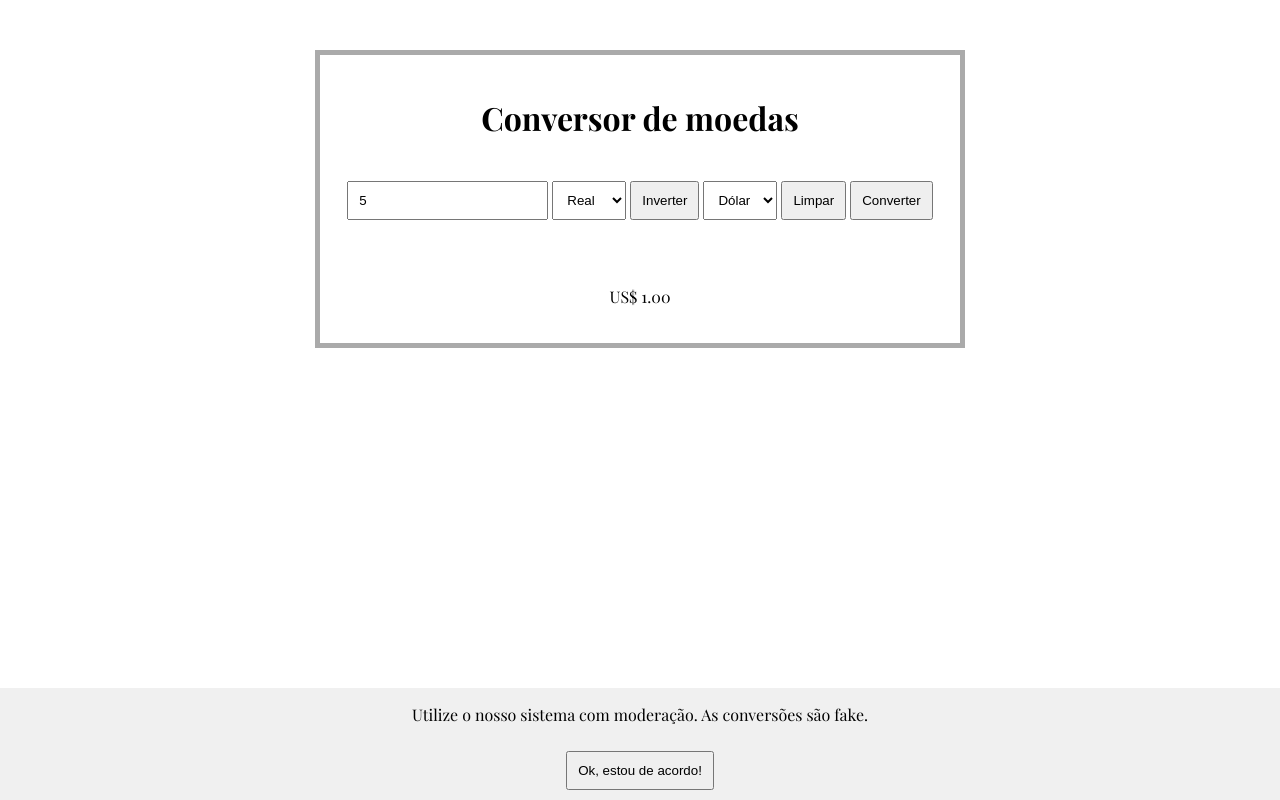
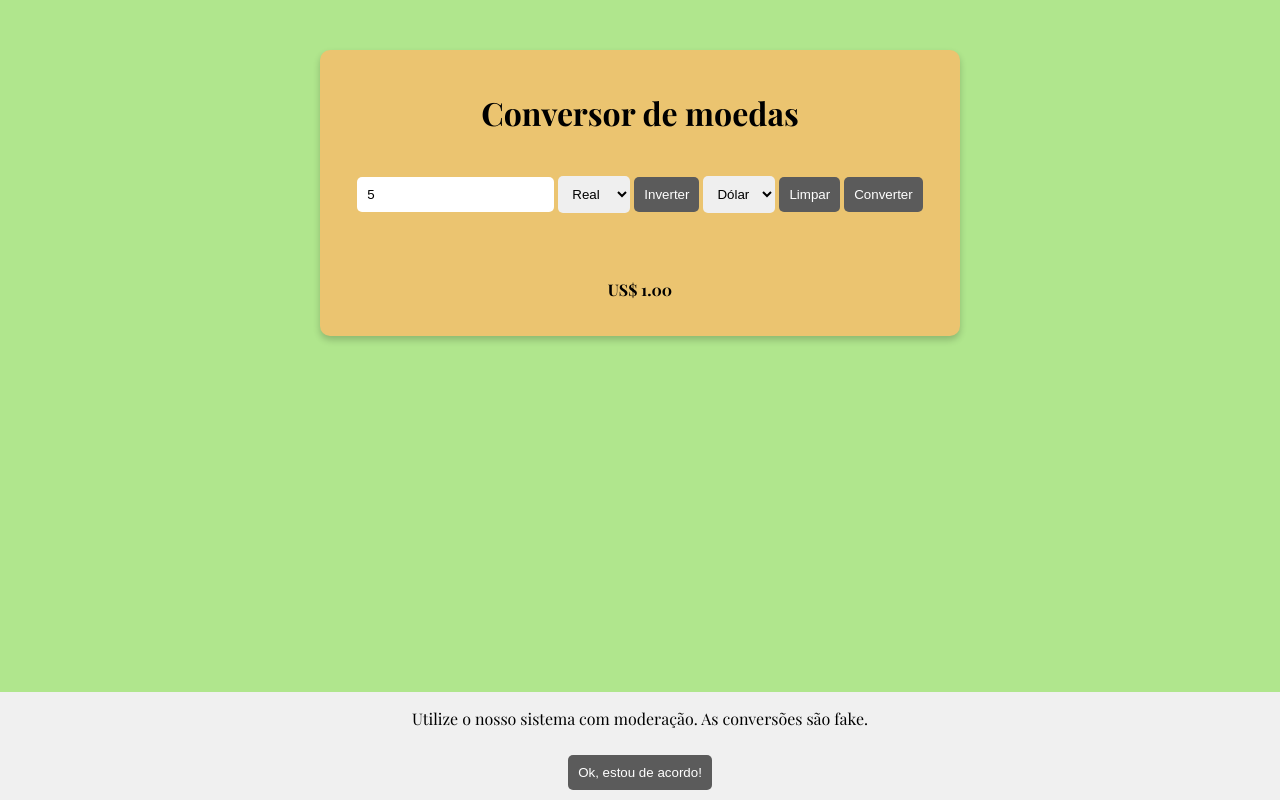
Before and after one commit to Lescillei/ceub-programacao-web, a plain HTML site: page conversorMoedas/conversorMoedas.html in a window 1280 px wide. Both pictures are taken after typing "5" into the empty fields and a click on the button "Converter". Drawn offline with nearby package versions, Linux system fonts and the light colour scheme; a web font is replaced by a local one.

Commit message:
guardando historico e mudando background-color

```diff
--- a/conversorMoedas/estiloConversor.css
+++ b/conversorMoedas/estiloConversor.css
@@ -1,11 +1,41 @@
+body {
+    background-color: #b0e68d;
+    color: black;
+}
+
 #container {
+    background-color: rgb(235, 196, 112);
     margin-top: 50px;
-    border: 5px solid #aaa;
+    box-shadow: 0px 4px 7px rgba(0, 0, 0, 0.2);
     padding: 20px;
     text-align: center;
     width: 600px;
     margin-left: auto;
     margin-right: auto;
+    border-radius: 10px;
+}
+
+button {
+    background-color: #5b5b5b;
+    color: #fff;
+    border: none;
+    border-radius: 5px;
+}
+
+button:hover {
+    background-color: black;
+    cursor: pointer;
+}
+
+select {
+    border: none;
+    border-radius: 5px;
+}
+
+input {
+    border-radius: 5px;
+    border: none;
+    margin: bisque;
 }
 
 input, select, button {
@@ -27,6 +57,10 @@ h1, p {
     background-color: #f0f0f0;
 }
 
+#resultado {
+    font-weight: bold;
+}
+
 #botao-aceita-mensagem {
     margin-top: 10px;
     margin-bottom: 10px;
--- a/conversorMoedas/scriptConversor.js
+++ b/conversorMoedas/scriptConversor.js
@@ -75,6 +75,10 @@ valorUsuario.addEventListener("keypress", function(event) {
 //console.log(valoresConversao['real']['euro']);
 
 function converter () {
+    //Array
+    let historicoRecuperado = recuperaHistorico();
+
+
     let valorUsuario = document.getElementById("valorEntrada").value;
     let moeda1 = document.getElementById("moeda1").value;
     let moeda2 = document.getElementById("moeda2").value;
@@ -101,21 +105,43 @@ function converter () {
         valorDoUsuario: valorUsuario,
         valorMoeda1: moeda1,
         valorMoeda2: moeda2,
-        valorResultado: resultado
+        valorResultado: resultado.toFixed(2)
     }
     //antes: converter objeto JS para JSON = JSON.stringify()
-    localStorage.setItem("historico", JSON.stringify(objetoResultado));
+    //let objetoResultadoJSON = JSON.stringify(objetoResultado);
+    //localStorage.setItem("historico", objetoResultadoJSON);
+
+    salvarHistorico(objetoResultado);
+
+}
+
+function recuperaHistorico () {
+    //pegar (get) do localStorage valor da chave historico
+    //localStorage = string > Recupere OBJETO JS (reverter)
+    let historico = localStorage.getItem("historico");
+
+    if (!historico) {
+        return [];
+    }
+
+    let historicoObjeto = JSON.parse(historico);
+
+    return historicoObjeto;
+    //Testar = recuperaHistorico no começo do converter
 }
 
 //Salvar: Histórico de conversão
-function salvarResultadoNoLocalStorage(resultado) {
-
+//Recupera > push > array > localStorage
+function salvarHistorico (conversao) {
+    let historico = recuperaHistorico(); //array de objetos, salva conversão no final
+    //array.push(algo); = add ao final do array
+    historico.push(conversao);
+    localStorage.setItem("historico", JSON.stringify(historico));
 }
 
 function limpar () {
     let paragrafoResultado = document.getElementById("resultado");
     paragrafoResultado.textContent = "";
-
     let valorEntrada = document.getElementById("valorEntrada");
     valorEntrada.value = "";
 }
```
